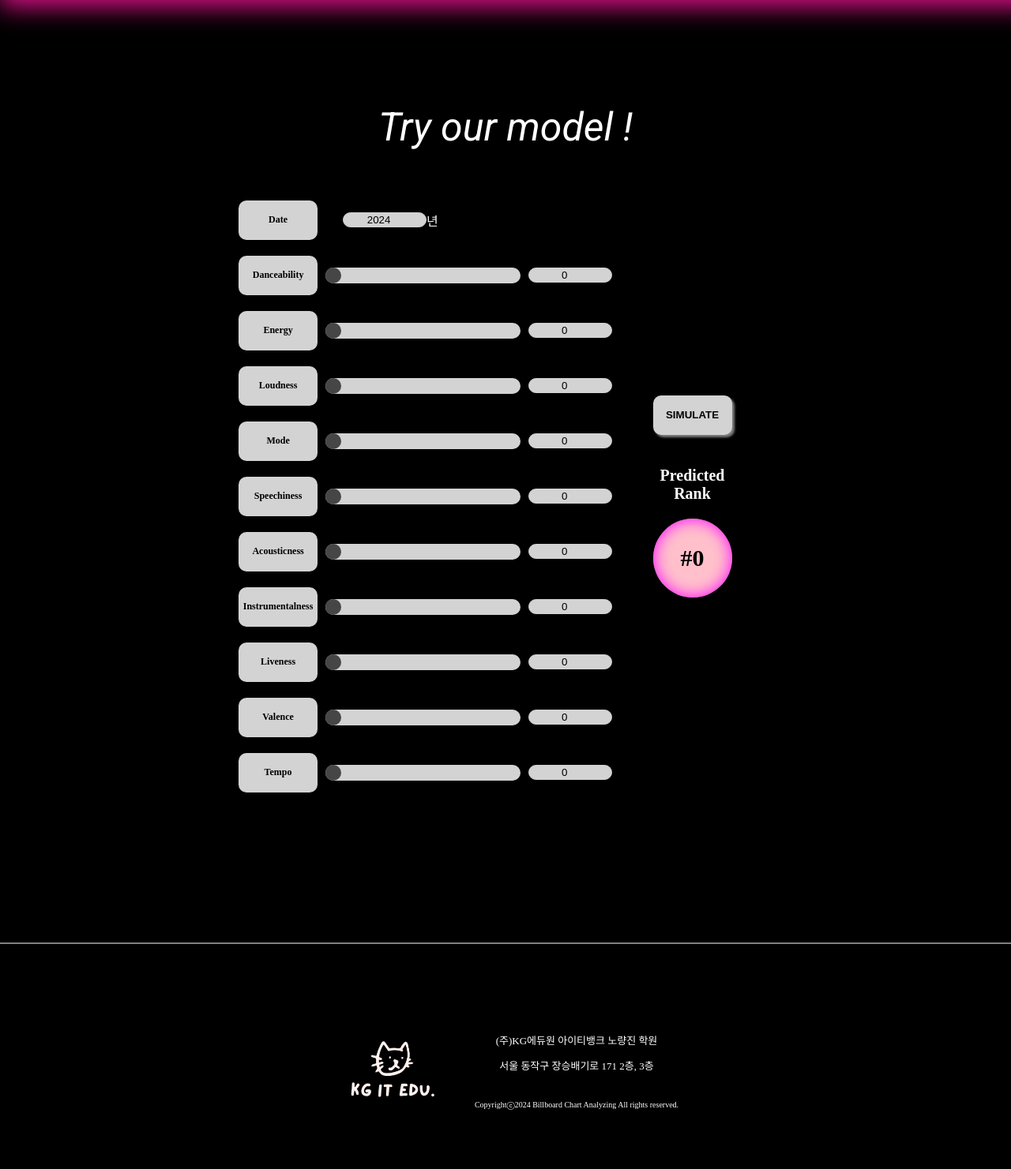
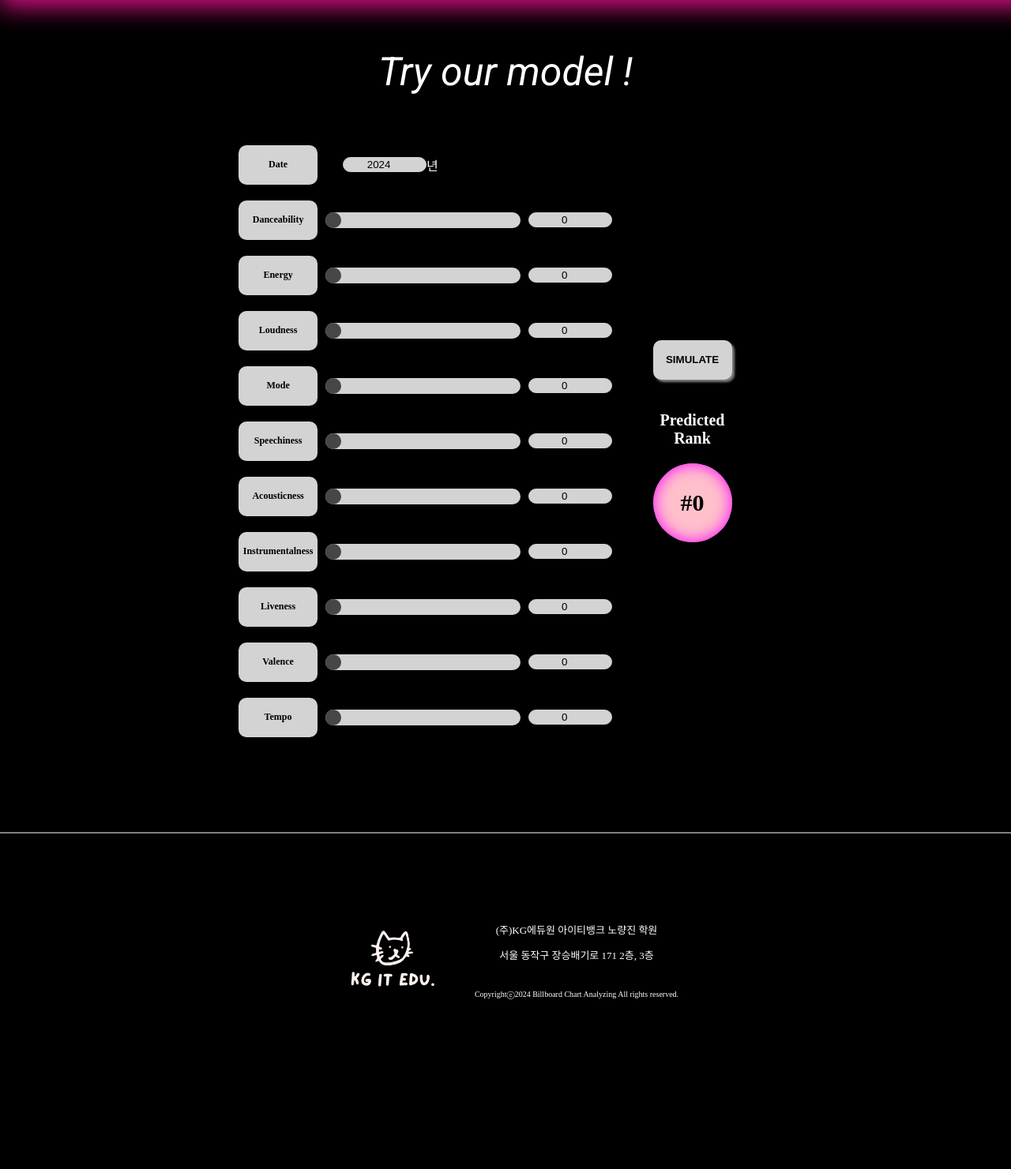
Before and after one commit to CG05/BillboardAnalitics, a Django app: page /simulation/ in a window 1280 px wide. Shown: the part 109-1590 px from the top of the page at 79% size. After the commit the page ends 1375 px from the top, so only its background shows below. Run offline with Django 5.2, Linux system fonts and the light colour scheme.

Commit message:
padding 조정

```diff
--- a/server/static/css/simulation/simulation.css
+++ b/server/static/css/simulation/simulation.css
@@ -1,5 +1,5 @@
 #wrapper {
-    padding: 100px 0;
+    padding: 30px 0;
     margin:0;
     width: 100%;
 }
--- a/server/templates/introduction/introduction.html
+++ b/server/templates/introduction/introduction.html
@@ -128,7 +128,7 @@
 </style>
 
 
-<div style="min-height: 100vh; width: 100%; padding: 100px 0;">
+<div style="min-height: 100vh; width: 100%; padding: 30px 0;">
     <div>
         <div class="AUCU" style="padding-top: 45px;">About Us</div>
         <div id="aboutus-container">
```
